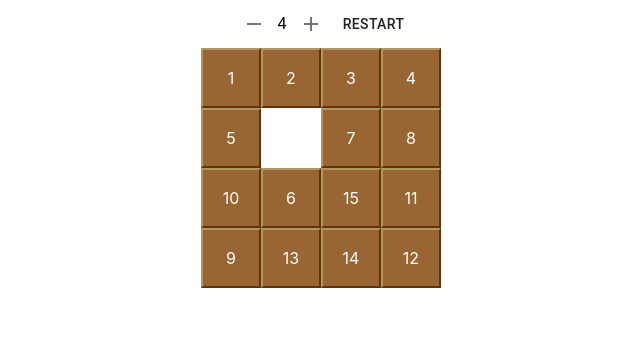
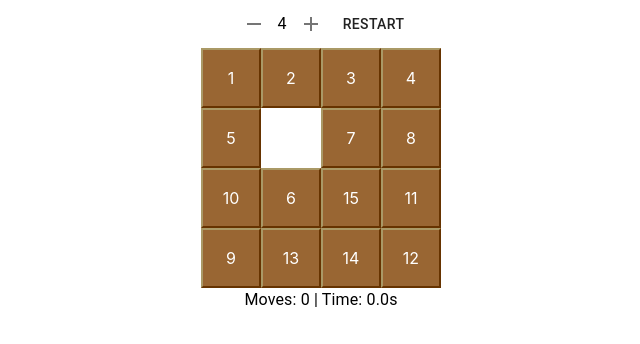
Before and after one commit to hinsxd/react-arrange, a React (Create React App) app: page / in a window 1280 px wide. Shown: the top 344 px of the page, without its empty margins (319-959 px from the left). Built offline with nearby package versions, Linux system fonts and the light colour scheme.

Commit message:
With timer and moves

```diff
--- a/src/App.tsx
+++ b/src/App.tsx
@@ -28,7 +28,9 @@ const App: React.FC = () => {
   const styles = useStyles();
   const [size, setSize] = useState(4);
 
-  const { onTilePress, positions, startGame, won } = useGame({ size });
+  const { onTilePress, moves, positions, startGame, won, timer } = useGame({
+    size
+  });
 
   return (
     <>
@@ -72,6 +74,11 @@ const App: React.FC = () => {
             ></Tile>
           ))}
         </div>
+        <div>
+          <Typography>
+            Moves: {moves} | Time: {timer.toFixed(1)}s
+          </Typography>
+        </div>
         {won && <div>You won</div>}
       </div>
     </>
--- /dev/null
+++ b/src/types.tsx
@@ -0,0 +1,18 @@
+export type Board = number[][];
+
+export type useGameProps = { size?: number };
+
+export type coord = { row: number; col: number };
+
+export type Action =
+  | { type: 'INIT_BOARD'; payload: { size: number } }
+  | { type: 'SWAP'; payload: { a: coord; b: coord } }
+  | { type: 'TICK' };
+
+export type GameState = {
+  board: Board;
+  moves: number;
+  started: boolean;
+  timer: number;
+  won: boolean;
+};
--- a/src/useGame.tsx
+++ b/src/useGame.tsx
@@ -1,43 +1,8 @@
-import {
-  Reducer,
-  useReducer,
-  useRef,
-  useEffect,
-  useCallback,
-  useMemo
-} from 'react';
+import { Reducer, useReducer, useEffect, useCallback } from 'react';
 import produce from 'immer';
 
-export type Board = number[][];
-
-type useGameProps = { size?: number };
-type coord = { row: number; col: number };
-type Action =
-  | { type: 'INIT_BOARD'; payload: { size: number } }
-  | { type: 'SWAP'; payload: { a: coord; b: coord } };
-
-type GameState = {
-  board: Board;
-  // positions: coord[];
-};
-
-const generatePositions = (board: Board): coord[] => {
-  const size = board.length;
-  let newPos = Array(size * size);
-  board.forEach((rowTiles, row) =>
-    rowTiles.forEach((value, col) => {
-      newPos[value] = { row, col };
-    })
-  );
-  return newPos;
-};
-
-const isBeside = (a: coord, b: coord): boolean => {
-  return (
-    (Math.abs(a.row - b.row) === 1 && a.col - b.col === 0) ||
-    (Math.abs(a.col - b.col) === 1 && a.row - b.row === 0)
-  );
-};
+import { Board, Action, GameState, coord, useGameProps } from './types';
+import { generatePositions, isBeside, getAvailM0ves } from './utils';
 
 const gameReducer: Reducer<GameState, Action> = (state, action) => {
   switch (action.type) {
@@ -49,6 +14,17 @@ const gameReducer: Reducer<GameState, Action> = (state, action) => {
         const temp = draft.board[a.row][a.col];
         draft.board[a.row][a.col] = draft.board[b.row][b.col];
         draft.board[b.row][b.col] = temp;
+        draft.moves++;
+        draft.started = true;
+
+        const flatBoard = draft.board.flat();
+        draft.won =
+          flatBoard.findIndex((val, i) => val !== i + 1) ===
+          flatBoard.length - 1;
+      });
+    case 'TICK':
+      return produce(state, draft => {
+        draft.timer = draft.timer + 0.1;
       });
     default:
       return state;
@@ -58,6 +34,7 @@ const gameReducer: Reducer<GameState, Action> = (state, action) => {
 const initGameState = (size: number): GameState => {
   let board: Board = [];
   let count = 1;
+
   for (let i = 0; i < size; i++) {
     board[i] = [];
     for (let j = 0; j < size; j++, count++) {
@@ -70,43 +47,31 @@ const initGameState = (size: number): GameState => {
   }
 
   let zeroPos = { row: size - 1, col: size - 1 };
+
   for (let i = 0; i < size * size; i++) {
-    const avail = [
-      { row: zeroPos.row - 1, col: zeroPos.col },
-      { row: zeroPos.row + 1, col: zeroPos.col },
-      { row: zeroPos.row, col: zeroPos.col - 1 },
-      { row: zeroPos.row, col: zeroPos.col + 1 }
-    ].filter(
-      pos => pos.row < size && pos.col < size && pos.row >= 0 && pos.col >= 0
-    );
+    const avail = getAvailM0ves(zeroPos, size);
     const chosen = avail[Math.floor(Math.random() * avail.length)];
     const temp = board[chosen.row][chosen.col];
     board[chosen.row][chosen.col] = board[zeroPos.row][zeroPos.col];
     board[zeroPos.row][zeroPos.col] = temp;
     zeroPos = chosen;
   }
-  // const positions = generatePositions(board);
 
-  return {
-    board
-    // positions
-  };
+  return { board, moves: 0, started: false, timer: 0, won: false };
 };
 
 export const useGame = ({ size = 4 }: useGameProps) => {
-  const [
-    {
-      board
-      // positions
-    },
-    dispatch
-  ] = useReducer(gameReducer, size, initGameState);
+  const [{ board, moves, started, timer, won }, dispatch] = useReducer(
+    gameReducer,
+    size,
+    initGameState
+  );
 
-  const won =
-    board.flat().findIndex((val, i) => val !== i + 1) === size * size - 1;
+  // const won =
+  //   board.flat().findIndex((val, i) => val !== i + 1) === size * size - 1;
 
   const positions = generatePositions(board);
-  const availMoves = positions.filter(pos => isBeside(pos, positions[0]));
+  const availMoves = getAvailM0ves(positions[0], size);
 
   const startGame = useCallback(() => {
     dispatch({ type: 'INIT_BOARD', payload: { size } });
@@ -116,6 +81,17 @@ export const useGame = ({ size = 4 }: useGameProps) => {
     startGame();
   }, [startGame]);
 
+  useEffect(() => {
+    let interval: any = null;
+    if (started && !won) {
+      interval = setInterval(() => {
+        dispatch({ type: 'TICK' });
+      }, 100);
+    } else if ((!started && timer !== 0) || won) {
+      clearInterval(interval);
+    }
+    return () => clearInterval(interval);
+  }, [started, timer, won]);
   const onTilePress = useCallback(
     (row: number, col: number) => {
       if (!won && isBeside(positions[0], { row, col })) {
@@ -131,5 +107,14 @@ export const useGame = ({ size = 4 }: useGameProps) => {
     [positions, won]
   );
 
-  return { board, onTilePress, positions, availMoves, startGame, won };
+  return {
+    board,
+    moves,
+    onTilePress,
+    positions,
+    availMoves,
+    startGame,
+    won,
+    timer
+  };
 };
--- /dev/null
+++ b/src/utils.tsx
@@ -0,0 +1,26 @@
+import { coord, Board } from './types';
+
+export const getAvailM0ves = (zeroPos: coord, size: number): coord[] =>
+  [
+    { row: zeroPos.row - 1, col: zeroPos.col },
+    { row: zeroPos.row + 1, col: zeroPos.col },
+    { row: zeroPos.row, col: zeroPos.col - 1 },
+    { row: zeroPos.row, col: zeroPos.col + 1 }
+  ].filter(
+    pos => pos.row < size && pos.col < size && pos.row >= 0 && pos.col >= 0
+  );
+
+export const generatePositions = (board: Board): coord[] => {
+  const size = board.length;
+  let newPos = Array(size * size);
+  board.forEach((rowTiles, row) =>
+    rowTiles.forEach((value, col) => {
+      newPos[value] = { row, col };
+    })
+  );
+  return newPos;
+};
+
+export const isBeside = (a: coord, b: coord): boolean =>
+  (Math.abs(a.row - b.row) === 1 && a.col - b.col === 0) ||
+  (Math.abs(a.col - b.col) === 1 && a.row - b.row === 0);
```
